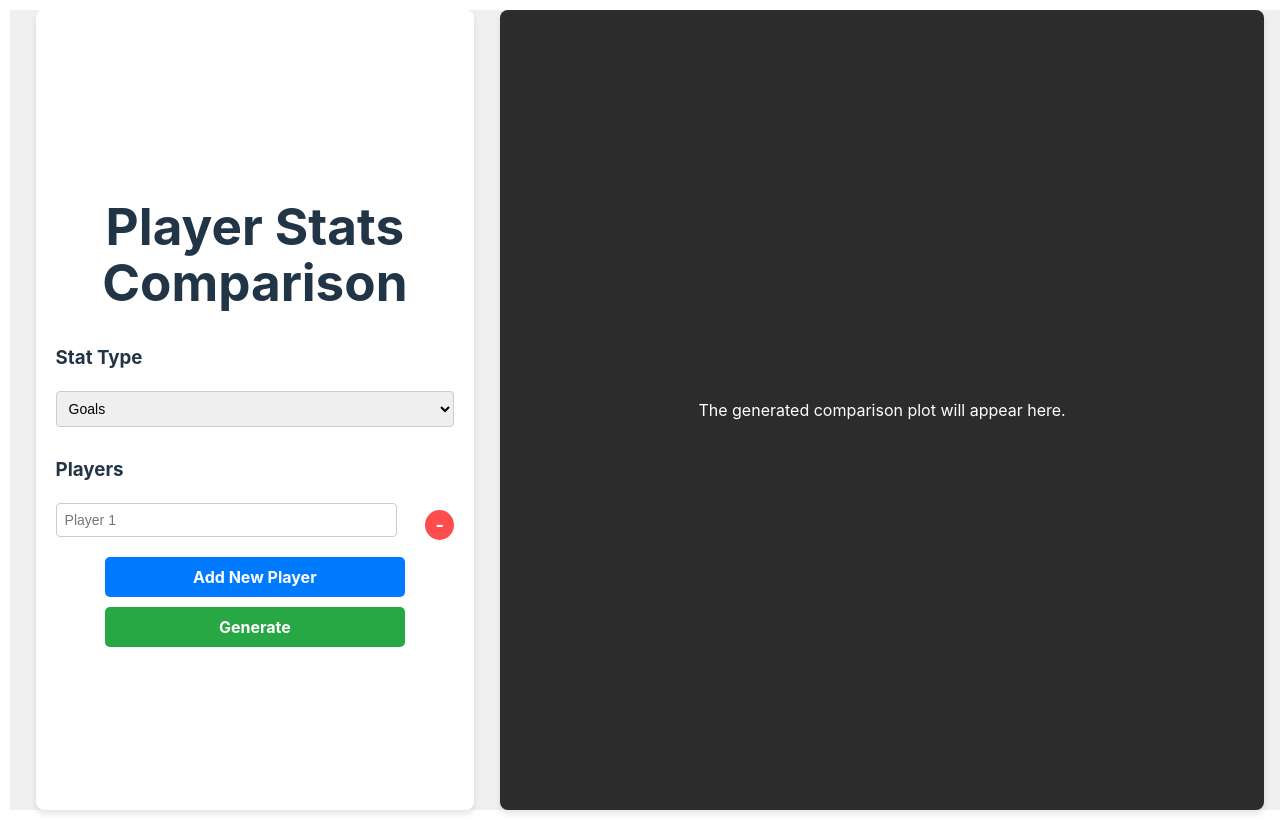
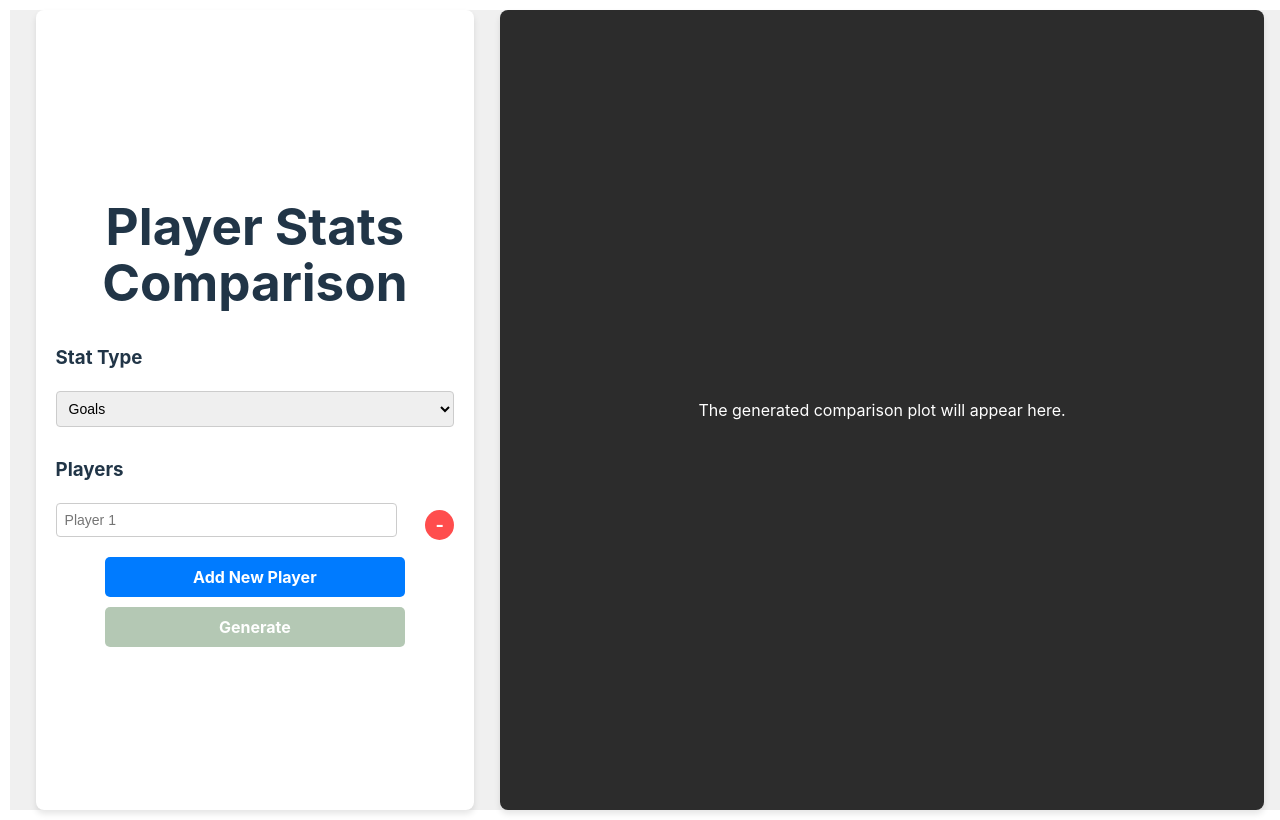
Before and after one commit to ron-matt163/player-comp-plotter, a React (Vite) app in the folder src/frontend/: page / in a window 1280 px wide. Built offline with nearby package versions, Linux system fonts and the light colour scheme.

Commit message:
UI changes to disable buttons when certain conditions are satisfied

```diff
--- a/src/frontend/src/App.css
+++ b/src/frontend/src/App.css
@@ -165,3 +165,25 @@ img {
     transform: rotate(360deg);
   }
 }
+
+.generate-button {
+  display: block;
+  margin: 10px auto;
+  background-color: #28a745;
+  color: white;
+  border: none;
+  padding: 10px 20px;
+  border-radius: 5px;
+  cursor: pointer;
+  transition: opacity 0.3s ease;
+}
+
+.generate-button:hover {
+  background-color: #0d3316;
+}
+
+.generate-button:disabled {
+  opacity: 0.5;
+  background-color: #6b936b;
+  cursor: not-allowed;
+}
--- a/src/frontend/src/App.jsx
+++ b/src/frontend/src/App.jsx
@@ -11,6 +11,8 @@ function App() {
 
   const typingTimeoutRef = useRef(null);
   const suggestionClickedRef = useRef(false);
+
+  const isGenerateButtonDisabled = players.some(player => player.name.trim() === "");
 
   const handlePlayerChange = (index, value) => {
     const updatedPlayers = [...players];
@@ -163,17 +165,9 @@ function App() {
             Add New Player
           </button>
           <button
-            style={{
-              display: "block",
-              margin: "10px auto",
-              backgroundColor: "#28a745",
-              color: "white",
-              border: "none",
-              padding: "10px 20px",
-              borderRadius: "5px",
-              cursor: "pointer",
-            }}
             onClick={handleGenerate}
+            disabled={isGenerateButtonDisabled}
+            className={`generate-button ${isGenerateButtonDisabled ? 'disabled' : ''}`}
           >
             Generate
           </button>
```
